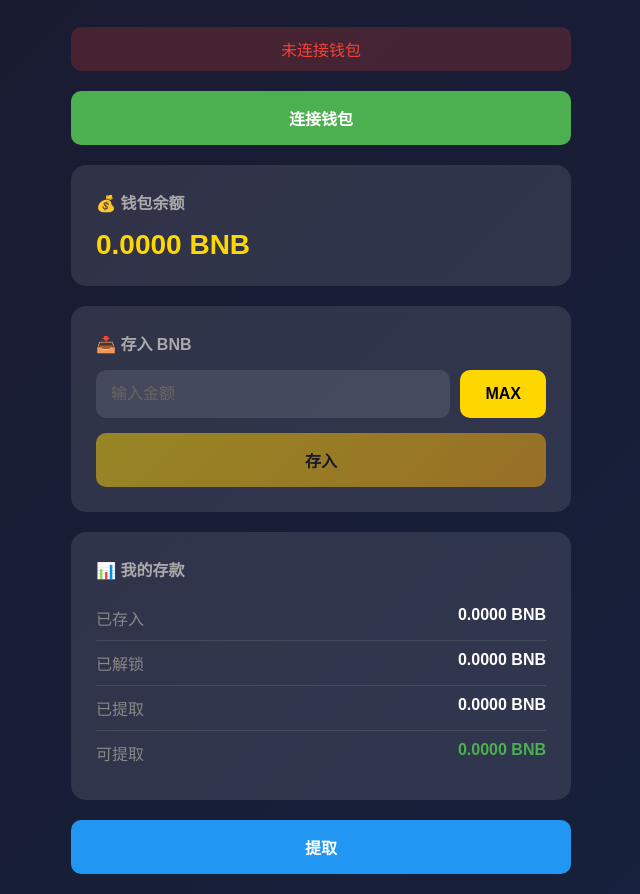
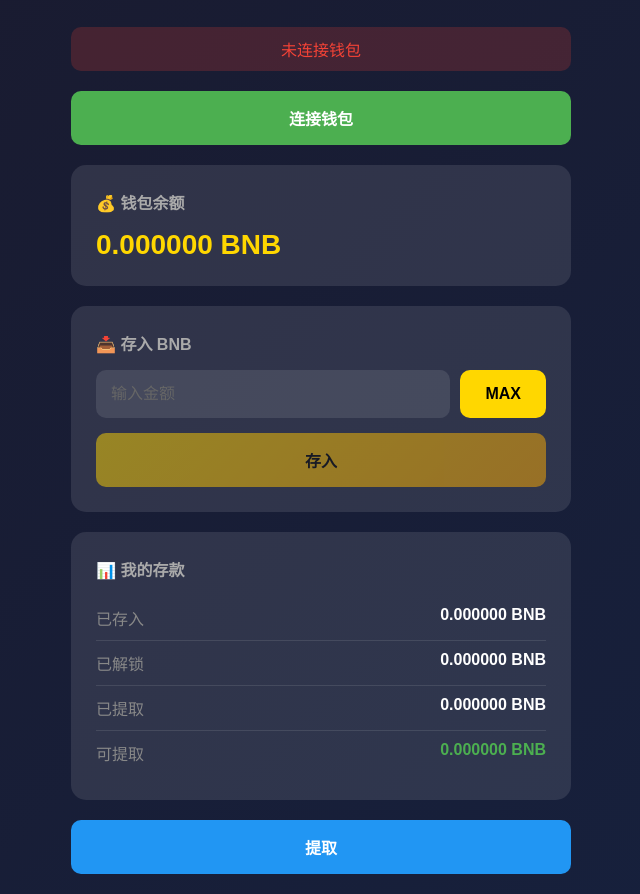
Before and after one commit to a1412744807/simple-vault, a plain HTML site: page index.html in a window 1280 px wide. Shown: the part 95-989 px from the top of the page, without its empty margins (319-959 px from the left). Drawn offline with nearby package versions, Linux system fonts and the light colour scheme.

Commit message:
fix: 修改HTML初始值为6位小数

```diff
--- a/index.html
+++ b/index.html
@@ -236,7 +236,7 @@
         <!-- 钱包余额 -->
         <div class="card">
             <h2>💰 钱包余额</h2>
-            <div class="balance"><span id="walletBalance">0.0000</span> BNB</div>
+            <div class="balance"><span id="walletBalance">0.000000</span> BNB</div>
         </div>
 
         <!-- 存入 -->
@@ -254,19 +254,19 @@
             <h2>📊 我的存款</h2>
             <div class="info-row">
                 <span class="info-label">已存入</span>
-                <span class="info-value"><span id="deposited">0.0000</span> BNB</span>
+                <span class="info-value"><span id="deposited">0.000000</span> BNB</span>
             </div>
             <div class="info-row">
                 <span class="info-label">已解锁</span>
-                <span class="info-value"><span id="unlocked">0.0000</span> BNB</span>
+                <span class="info-value"><span id="unlocked">0.000000</span> BNB</span>
             </div>
             <div class="info-row">
                 <span class="info-label">已提取</span>
-                <span class="info-value"><span id="withdrawn">0.0000</span> BNB</span>
+                <span class="info-value"><span id="withdrawn">0.000000</span> BNB</span>
             </div>
             <div class="info-row">
                 <span class="info-label">可提取</span>
-                <span class="info-value" style="color:#4CAF50"><span id="withdrawable">0.0000</span> BNB</span>
+                <span class="info-value" style="color:#4CAF50"><span id="withdrawable">0.000000</span> BNB</span>
             </div>
         </div>
 
```
